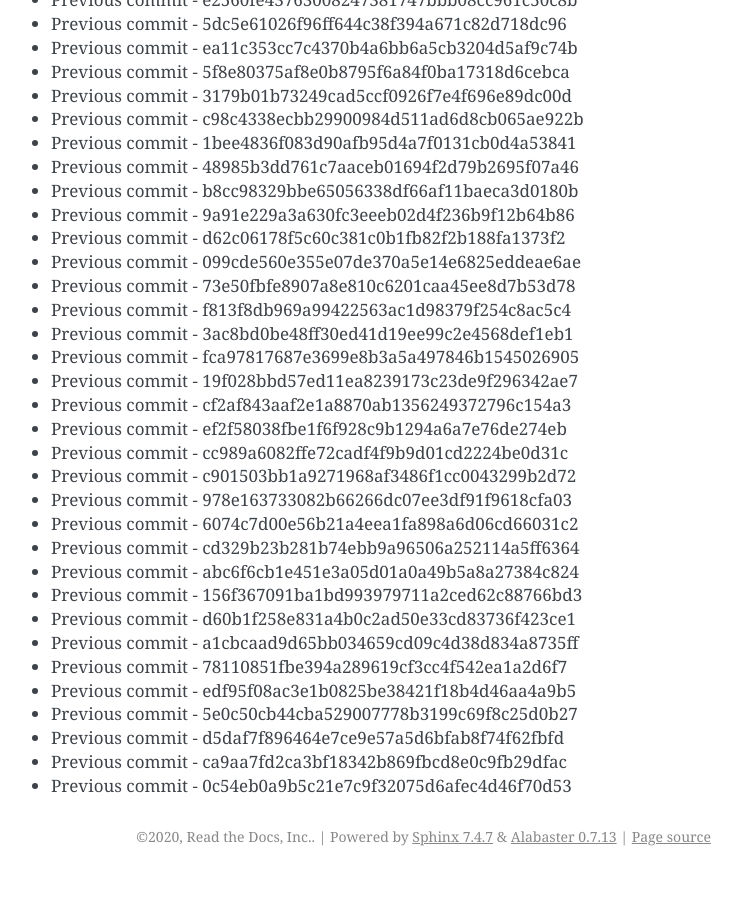
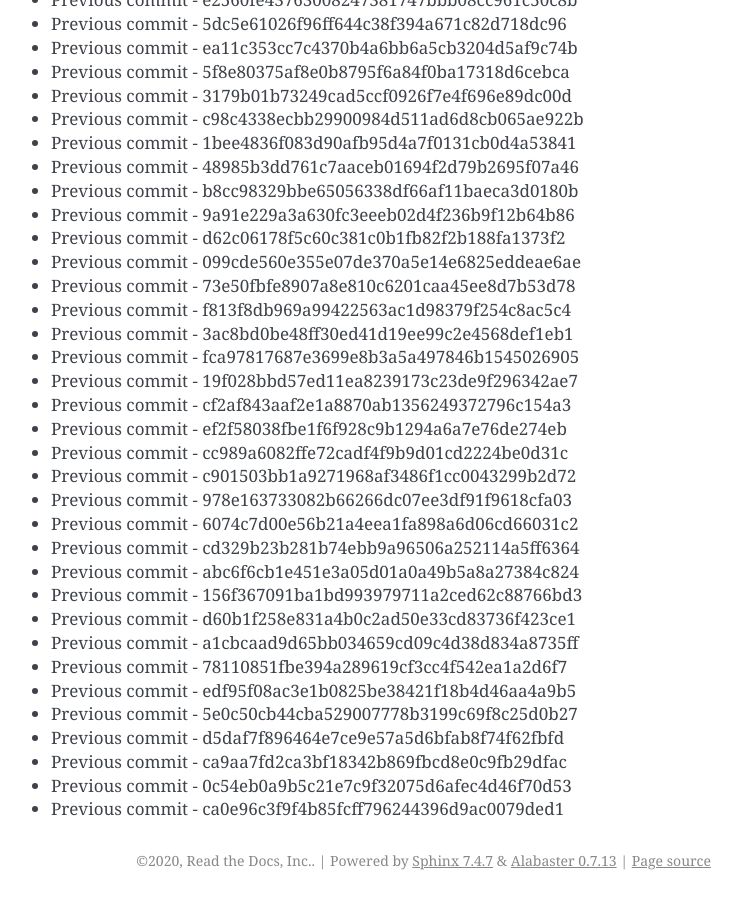
Before and after one commit to readthedocs/rtd-git-stresstest, a Sphinx documentation site: the page built from docs/updates.rst, in a window 1280 px wide and 900 px high, scrolled down 82445 px. Shown: the whole window, without its empty margins (399-1141 px from the left). Built offline with Sphinx 7.4.7, drawn with Linux system fonts in a browser that asks for light colours; before the commit the page ends 83321 px from its top, so only the background shows below that.

Commit message:
Generating commit from previous: ca0e96c3f9f4b85fcff796244396d9ac0079ded1

```diff
--- a/docs/updates.rst
+++ b/docs/updates.rst
@@ -3496,3 +3496,4 @@ It can be tested for any performance characteristics.
 * Previous commit - d5daf7f896464e7ce9e57a5d6bfab8f74f62fbfd
 * Previous commit - ca9aa7fd2ca3bf18342b869fbcd8e0c9fb29dfac
 * Previous commit - 0c54eb0a9b5c21e7c9f32075d6afec4d46f70d53
+* Previous commit - ca0e96c3f9f4b85fcff796244396d9ac0079ded1
```
